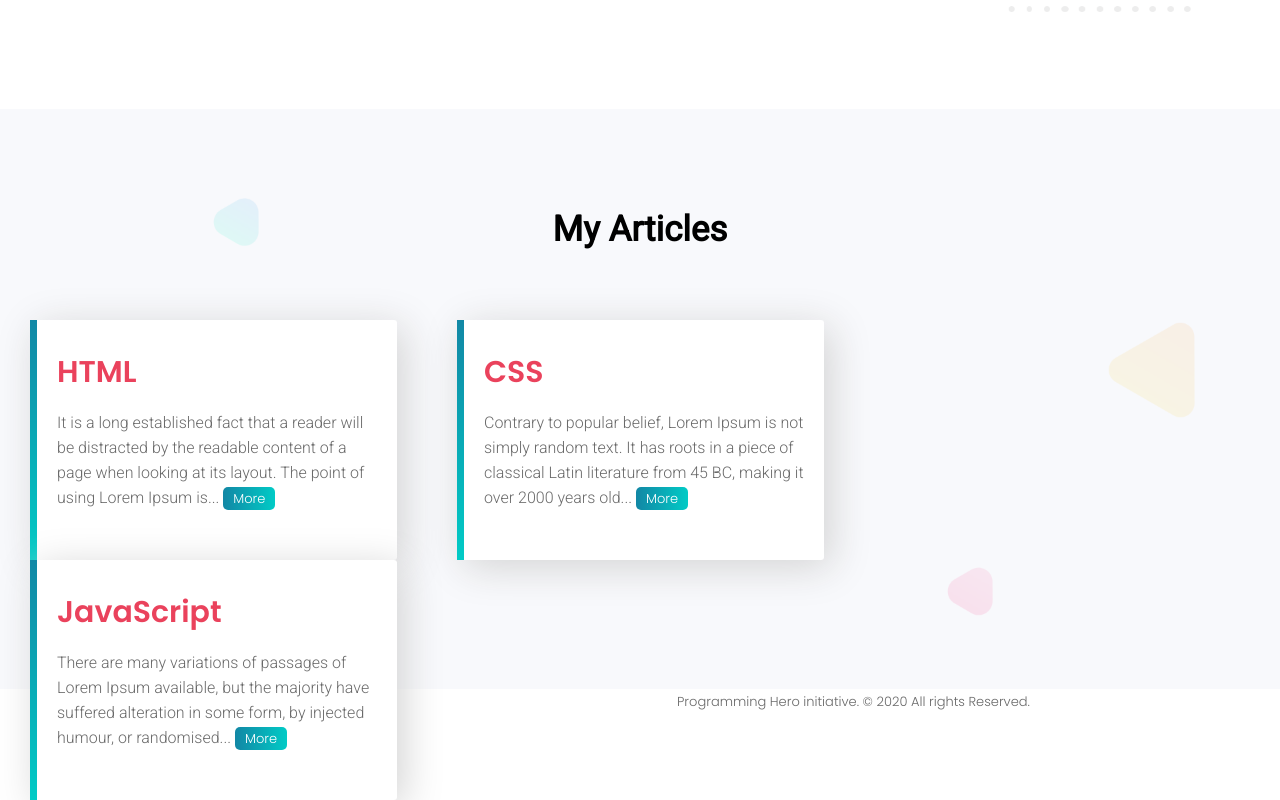
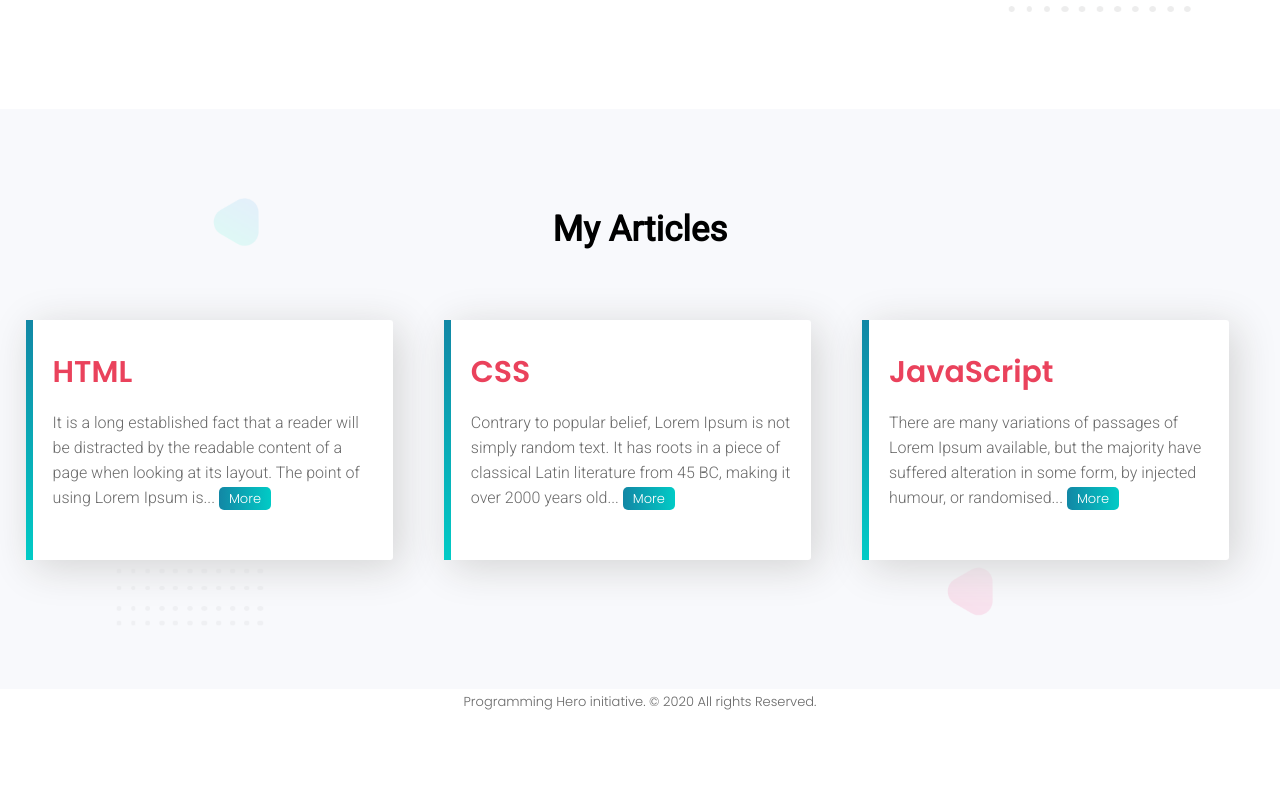
Before and after one commit to trmaliha-code/personal-website-demo, a plain HTML site: page index.html in a window 1280 px wide. Shown: the part 2931-3731 px from the top of the page. After the commit the page ends 3645 px from the top, so only its background shows below. Drawn offline with Linux system fonts and the light colour scheme.

Commit message:
update css

```diff
--- a/style.css
+++ b/style.css
@@ -145,7 +145,7 @@ h2.center {
 .one-third-width-2 {
   width: 25%;
   float: left;
-  margin: 0px 30px;
+  margin: 0% 2%;
 }
 .bg {
   height: 180px;
```
